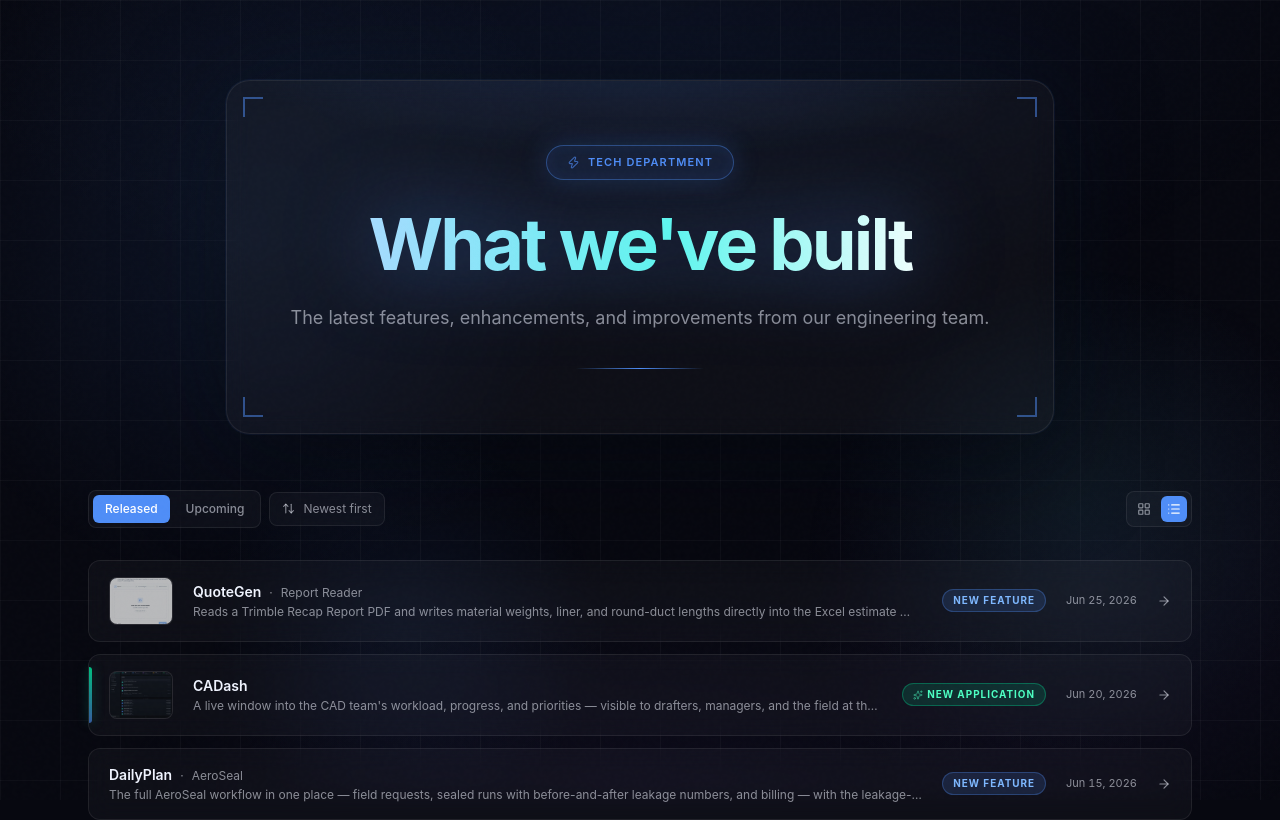
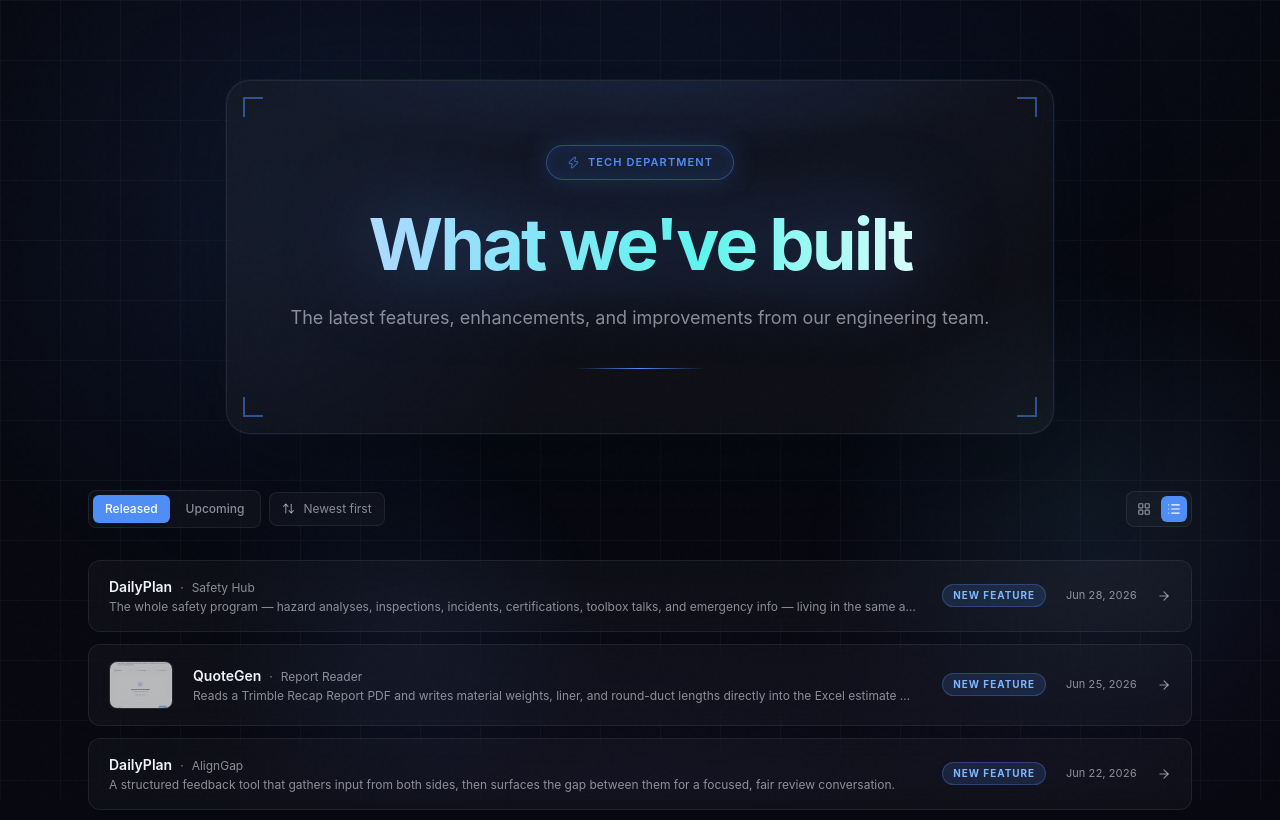
Before and after one commit to glillytechair/Showcase, a Next.js app: page / in a window 1280 px wide. Shown: the top 820 px of the page. Built offline with nearby package versions, Linux system fonts and the light colour scheme.

Commit message:
Add Safety Hub, AlignGap, and AeroSeal showcases

```diff
--- a/src/data/features.ts
+++ b/src/data/features.ts
@@ -7,6 +7,57 @@ import { Feature } from '@/types'
 // ─────────────────────────────────────────────────────────────────────────────
 
 export const features: Feature[] = [
+  {
+    id: '9',
+    slug: 'safety-hub',
+    appName: 'DailyPlan',
+    featureName: 'Safety Hub',
+    title: 'DailyPlan — Safety Hub',
+    subtitle:
+      'The whole safety program — hazard analyses, inspections, incidents, certifications, toolbox talks, and emergency info — living in the same app as the work.',
+    description:
+      "Safety paperwork has a way of scattering: a JHA on a clipboard in the truck, an inspection form in someone's email, a certification date in a spreadsheet nobody updates. The Safety Hub pulls the whole program into DailyPlan, where the field already works, so compliance lives next to the job instead of in a filing cabinet.\n\nA safety dashboard gives leadership the top-line read — open incidents, inspections this month, and the most recent activity — with quick actions to jump straight into whatever needs attention. Underneath it are the working tools the field and safety team actually use day to day.\n\nCrews fill out Job Hazard Analyses on site — date, location, task, and the step-by-step breakdown of hazards and controls. Site Inspections capture conditions and notes in the field. Incident reports record what happened, who was involved, immediate action taken, attachments, and the safety team's follow-up notes. Certifications track each worker's cards with issue and expiry dates so nothing lapses unnoticed. A toolbox-talk library keeps the standard talks in one place, and an emergency section holds site contacts and info where anyone can reach them fast.\n\nBecause it all sits inside DailyPlan, safety isn't a separate system someone has to remember to open — it's part of running the day, and the record builds itself as the work happens.",
+    date: '2026-06-28',
+    tag: 'New Feature',
+    department: 'Safety',
+    highlights: [
+      'Safety dashboard — open incidents, inspections this month, recent activity, and quick actions in one view',
+      'Job Hazard Analysis — crews document date, location, task, and step-by-step hazards and controls on site',
+      'Site Inspections — capture field conditions and notes as inspections happen',
+      'Incident reporting — what happened, people involved, immediate action, attachments, and safety-team follow-up notes',
+      'Certification tracking — each worker\'s cards with issue and expiry dates so nothing lapses unnoticed',
+      'Toolbox-talk library — the standard talks kept in one place for the crew',
+      'Emergency info — site contacts and emergency details where anyone can reach them fast',
+      'Built into DailyPlan — safety lives with the work instead of in a separate system',
+    ],
+    // Screenshots pending — drop images into /public (e.g. /safety1.png …) and add them here.
+    media: [],
+  },
+  {
+    id: '8',
+    slug: 'aligngap',
+    appName: 'DailyPlan',
+    featureName: 'AlignGap',
+    title: 'DailyPlan — AlignGap',
+    subtitle:
+      'A structured feedback tool that gathers input from both sides, then surfaces the gap between them for a focused, fair review conversation.',
+    description:
+      "Reviews go sideways when they're one person's opinion delivered cold. AlignGap is built around a simple idea: collect input from both sides first, then talk about where they don't line up. The employee and the manager each submit their own view through a structured form, and only once both are in does the review move forward — the status literally reads \"ready for manager review\" when both halves are complete.\n\nThe difference between the two submissions is the point. AlignGap surfaces the gaps — the places where self-assessment and manager assessment diverge — so the conversation focuses on what actually matters instead of rehashing everything. It turns a review from a verdict into an alignment.\n\nForms are sent out by secure link, so a participant can fill in their part without needing to live in the app, and a preview lets an admin see a review set before it goes out. An admin area manages the review cycles, and completed reviews are kept as a record rather than lost after the meeting. The result is a feedback process that's consistent, two-sided, and centered on closing the gap between how people see the same work.",
+    date: '2026-06-22',
+    tag: 'New Feature',
+    department: 'People',
+    highlights: [
+      'Two-sided by design — employee and manager each submit their own view before the review advances',
+      'Gap-focused — surfaces where self-assessment and manager assessment diverge so the conversation targets what matters',
+      'Clear status flow — a review only becomes \"ready for manager review\" once both halves are submitted',
+      'Secure form links — participants fill in their part without needing to work inside the app',
+      'Set preview — an admin can review a feedback set before it goes out',
+      'Admin area to manage review cycles, with completed reviews kept as a record',
+      'Lives in DailyPlan — the same platform the team already uses, no separate HR tool',
+    ],
+    // Screenshots pending — drop images into /public (e.g. /aligngap1.png …) and add them here.
+    media: [],
+  },
   {
     id: '7',
     slug: 'aeroseal',
```
